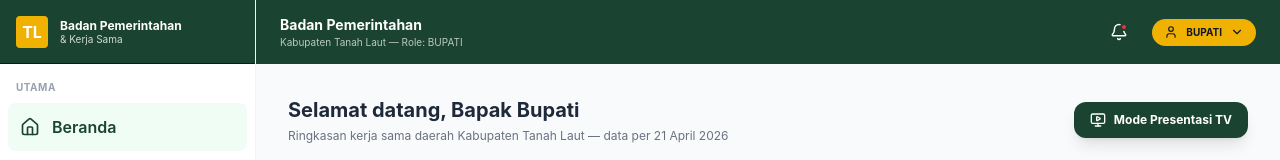
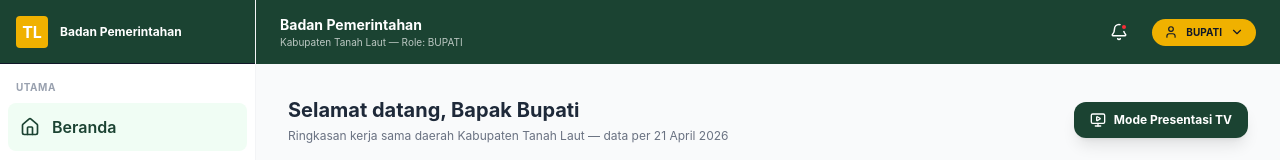
Before and after one commit to hengkidh/mockup-partnership-management-system, a React (Vite) app: page / in a window 1280 px wide. Shown: the top 160 px of the page. Built offline with nearby package versions, Linux system fonts and the light colour scheme.

Commit message:
refactor: standardize indentation and formatting in Sidebar component

```diff
--- a/src/components/layout/Sidebar.tsx
+++ b/src/components/layout/Sidebar.tsx
@@ -69,7 +69,7 @@ const Sidebar = ({ isOpen, viewMode, onToggle }: SidebarProps) => (
             {isOpen && (
                 <div className="text-white overflow-hidden whitespace-nowrap">
                     <p className="text-xs font-bold leading-tight">Badan Pemerintahan</p>
-          <p className="text-[10px] opacity-80 leading-tight">& Kerja Sama</p>
+                    {/* <p className="text-[10px] opacity-80 leading-tight">& Kerja Sama</p> */}
                 </div>
             )}
         </div>
```
Lines whose indentation alone changed are shown as unchanged.
